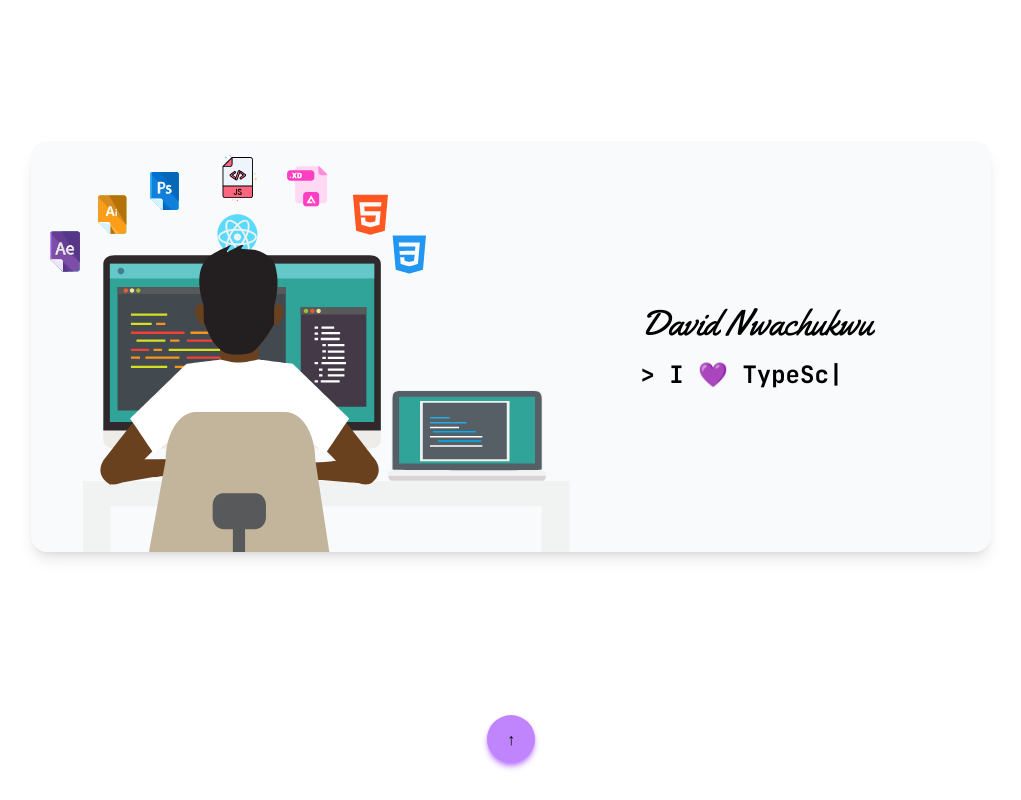
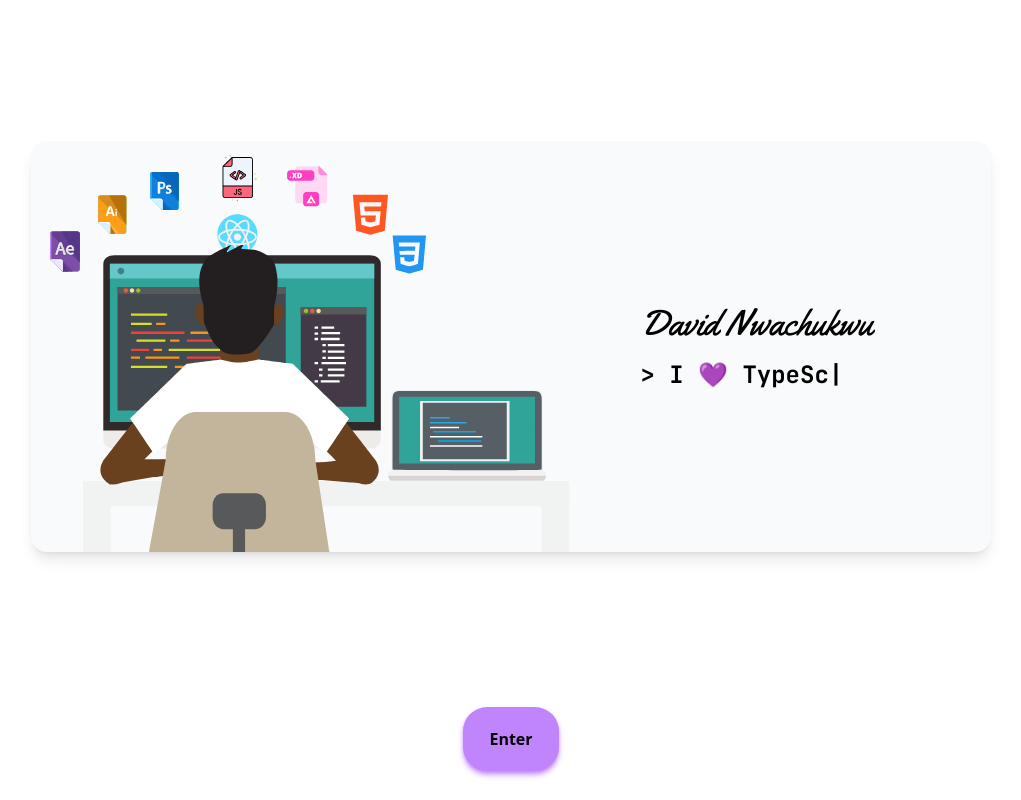
Before and after one commit to davidn1998/portfolio, a Next.js app: page / in a window 1280 px wide. Shown: the whole page, without its empty margins (129-1150 px from the left). Built offline with nearby package versions, Linux system fonts and the light colour scheme; what cva would draw is missing.

Commit message:
change splash screen button to Enter

```diff
--- a/src/pages/index.tsx
+++ b/src/pages/index.tsx
@@ -52,9 +52,9 @@ const SplashScreen = () => {
       <div className="group mt-16 flex h-24 w-24 items-center justify-center">
         <Link
           href="/home"
-          className="flex h-12 w-12 animate-bounce-vertical items-center justify-center rounded-full bg-purple-400 text-center text-black shadow-md shadow-purple-400 dark:text-white"
+          className="flex h-16 w-24 animate-bounce-vertical items-center justify-center rounded-3xl bg-purple-400 text-center font-bold text-black shadow-md shadow-purple-400 dark:text-white"
         >
-          &uarr;
+          Enter
         </Link>
       </div>
     </div>
```
